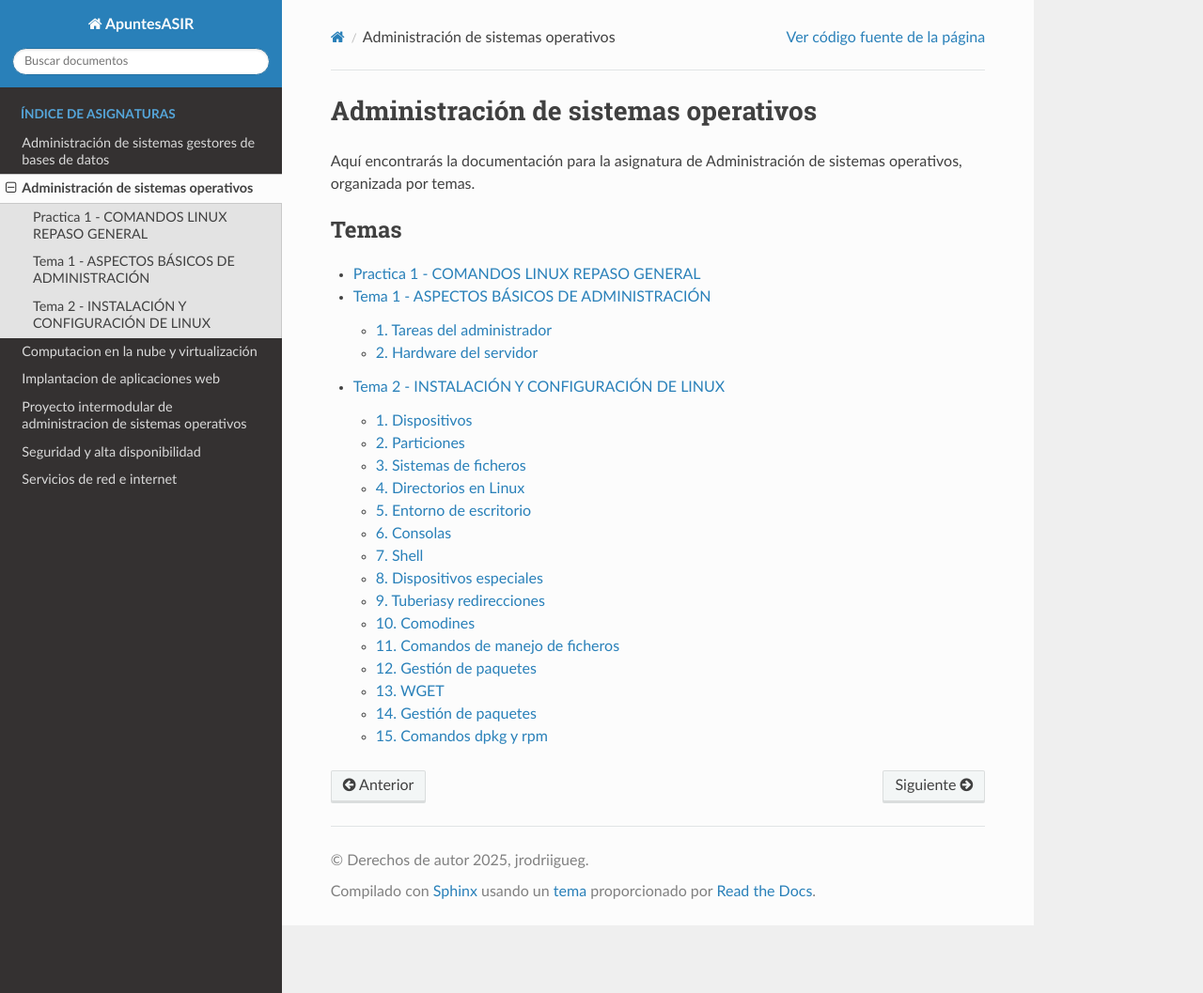
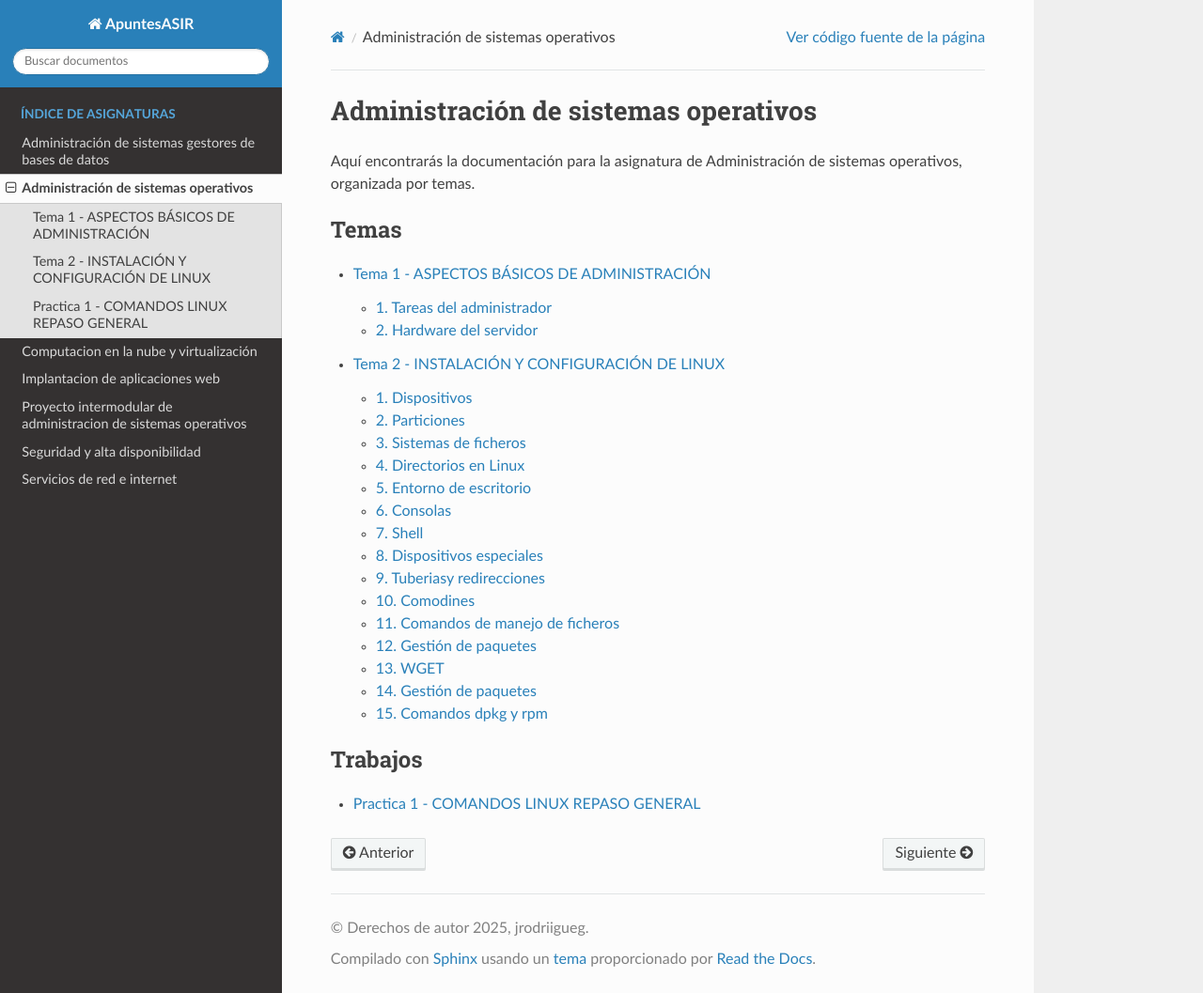
Before and after one commit to jrodriiguezg/ApuntesASIR, a Sphinx documentation site: the page built from docs/administracion-de-sistemas-operativos/index.rst, in a window 1280 px wide and 1057 px high. Shown: the whole window at 94% size. Built offline with Sphinx 7.4.7 and the Read the Docs theme 3.1.0, drawn with Linux system fonts in a browser that asks for light colours; pages that are not in the unit, such as notebooks, are missing from menus.

Commit message:
modified:   docs/administracion-de-sistemas-operativos/index.rst 	modified:   docs/computacion-en-la-nube-y-virtualizacion/index.rst 	modified:   docs/seguridad-y-alta-disponibilidad/index.rst

```diff
--- a/docs/administracion-de-sistemas-operativos/index.rst
+++ b/docs/administracion-de-sistemas-operativos/index.rst
@@ -7,7 +7,14 @@ Aquí encontrarás la documentación para la asignatura de Administración de si
    :maxdepth: 2
    :caption: Temas
 
+
+   aspectos-básicos-de-administracion
+   instalación-y-configuración-de-Linux
+
+.. toctree::
+   :maxdepth: 2
+   :caption: Trabajos
+
+
    proyecto
    practicas
-   aspectos-básicos-de-administracion
-   instalación-y-configuración-de-Linux
--- a/docs/computacion-en-la-nube-y-virtualizacion/index.rst
+++ b/docs/computacion-en-la-nube-y-virtualizacion/index.rst
@@ -10,3 +10,8 @@ Aquí encontrarás la documentación para la asignatura de Computacion en la nub
    :caption: Temas
 
    informacion-general-sobre-los-conceptos-de-la-nube
+
+
+.. toctree::
+   :maxdepth: 2
+   :caption: Trabajos
--- a/docs/seguridad-y-alta-disponibilidad/index.rst
+++ b/docs/seguridad-y-alta-disponibilidad/index.rst
@@ -11,4 +11,10 @@ Aquí encontrarás la documentación para la asignatura de Seguridad y alta disp
 
 
    seguridad-informatica
+
+.. toctree::
+   :maxdepth: 2
+   :caption: Trabajos
+
+
    ejercicios-tema1
```
